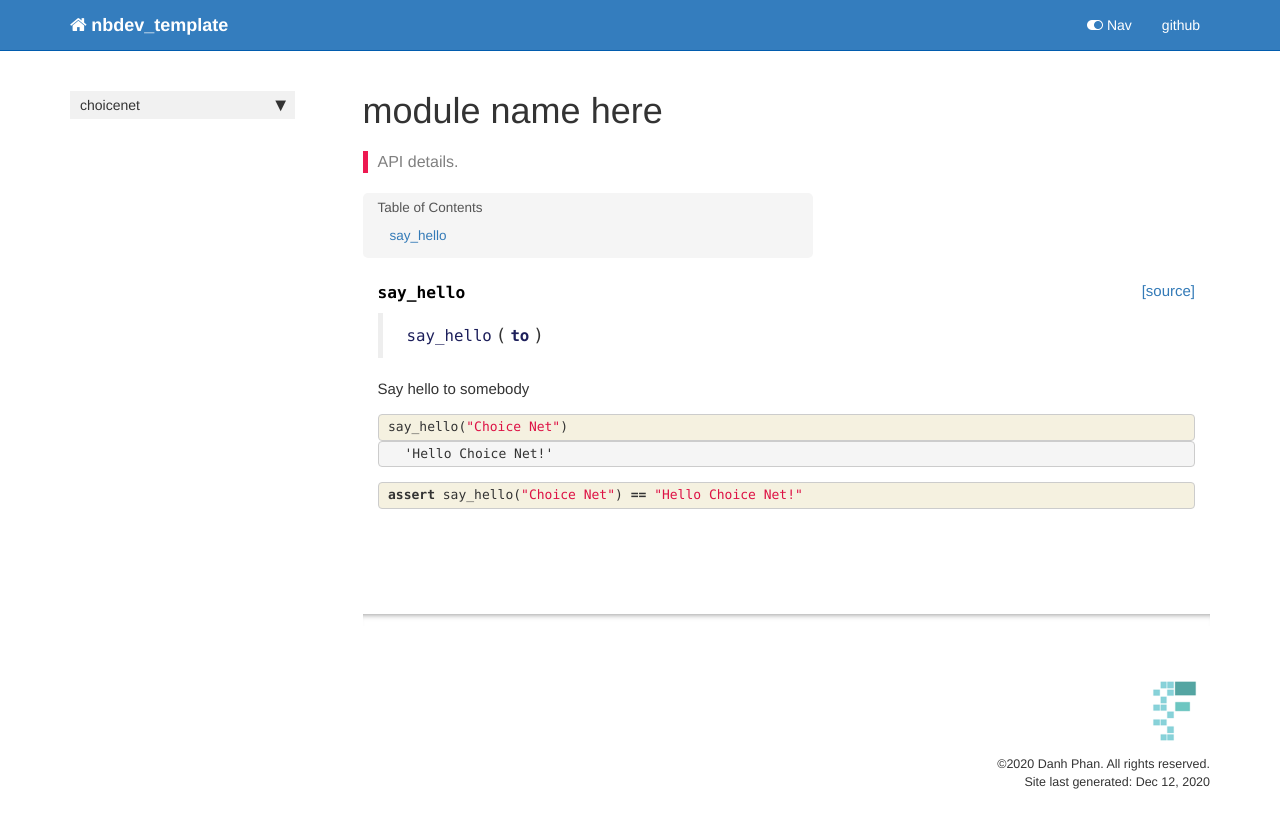
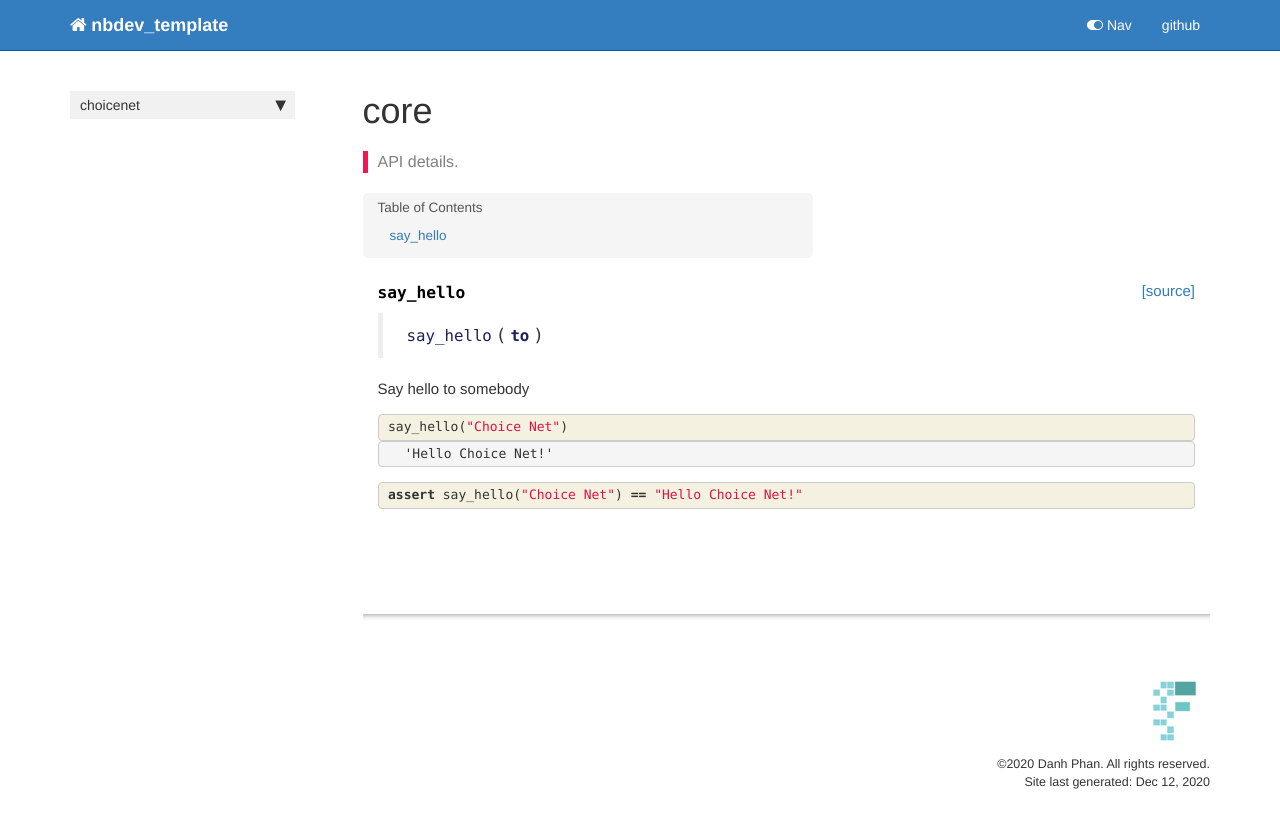
Before and after one commit to danhphan/choicenet, a Jekyll site: the page built from docs/core.html, in a window 1280 px wide. Shown: the top 828 px of the page. Built offline with Jekyll 4.4.1, drawn with Linux system fonts in a browser that asks for light colours; nearby versions of some CDN libraries; comment, search, counter and statistics services are not loaded.

Commit message:
update libs

```diff
--- a/docs/_data/sidebars/home_sidebar.yml
+++ b/docs/_data/sidebars/home_sidebar.yml
@@ -10,7 +10,7 @@ entries:
       title: Overview
       url: /
     - output: web,pdf
-      title: module name here
+      title: core
       url: core.html
     output: web
     title: choicenet
--- a/docs/core.html
+++ b/docs/core.html
@@ -1,6 +1,6 @@
 ---
 
-title: module name here
+title: core
 
 
 keywords: fastai
--- a/docs/sidebar.json
+++ b/docs/sidebar.json
@@ -1,6 +1,6 @@
 {
   "choicenet": {
     "Overview": "/",
-    "module name here": "core.html"
+    "core": "core.html"
   }
 }
```
